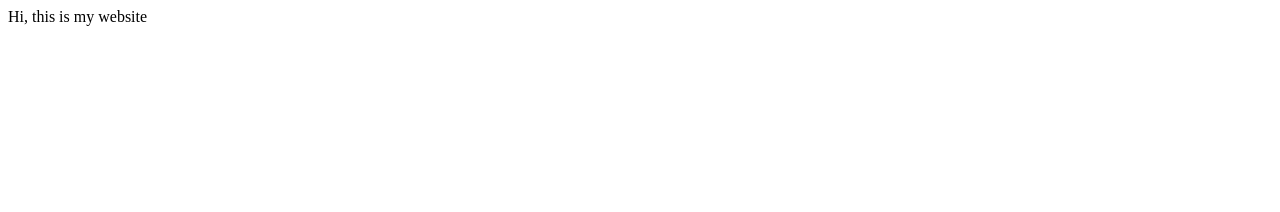
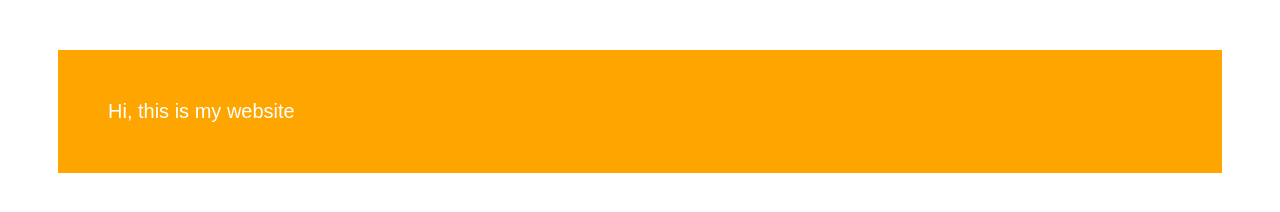
Before and after one commit to mygithubtry/mygithubtry.github.io, a plain HTML site: page index.html in a window 1280 px wide. Drawn offline with Linux system fonts and the light colour scheme.

Commit message:
updates for files

```diff
--- a/index.html
+++ b/index.html
@@ -1,6 +1,7 @@
 <html>
 	<head>
 		<title>My cool website</title>
+		<link rel="stylesheet" type="text/css" href="site.css"/>
 	</head>
 	<body>
 		<div class="site">
```
Also changed, not shown: site.css (+5 -5 lines).
